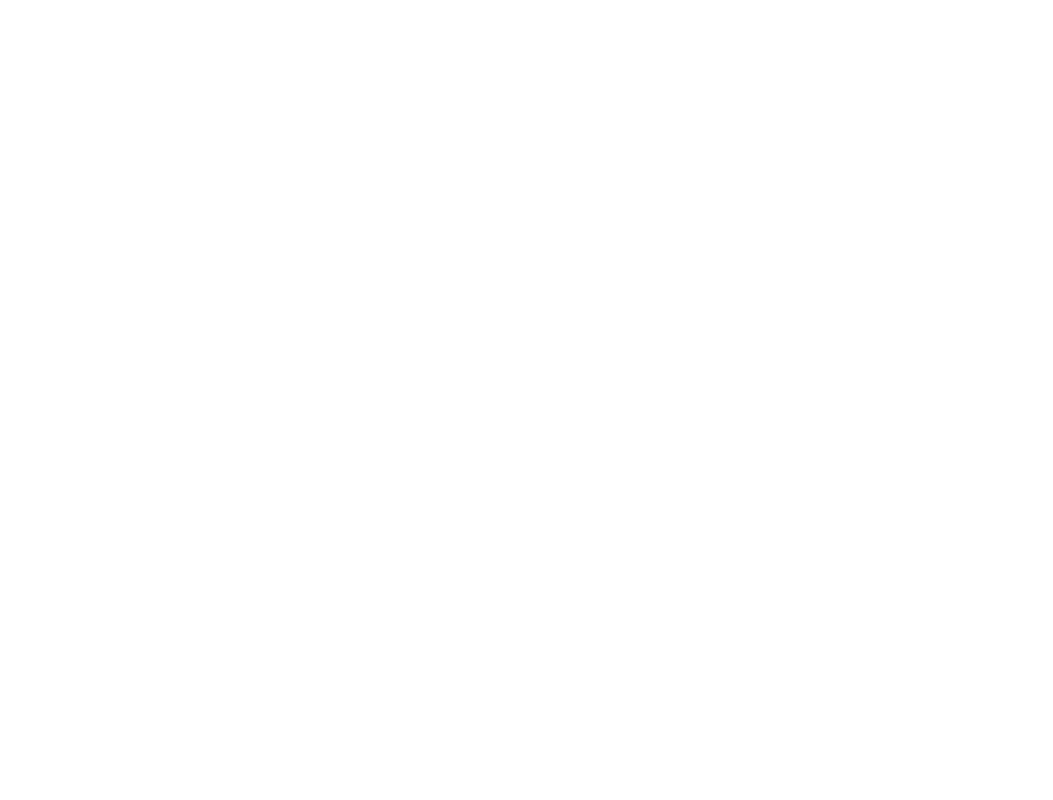
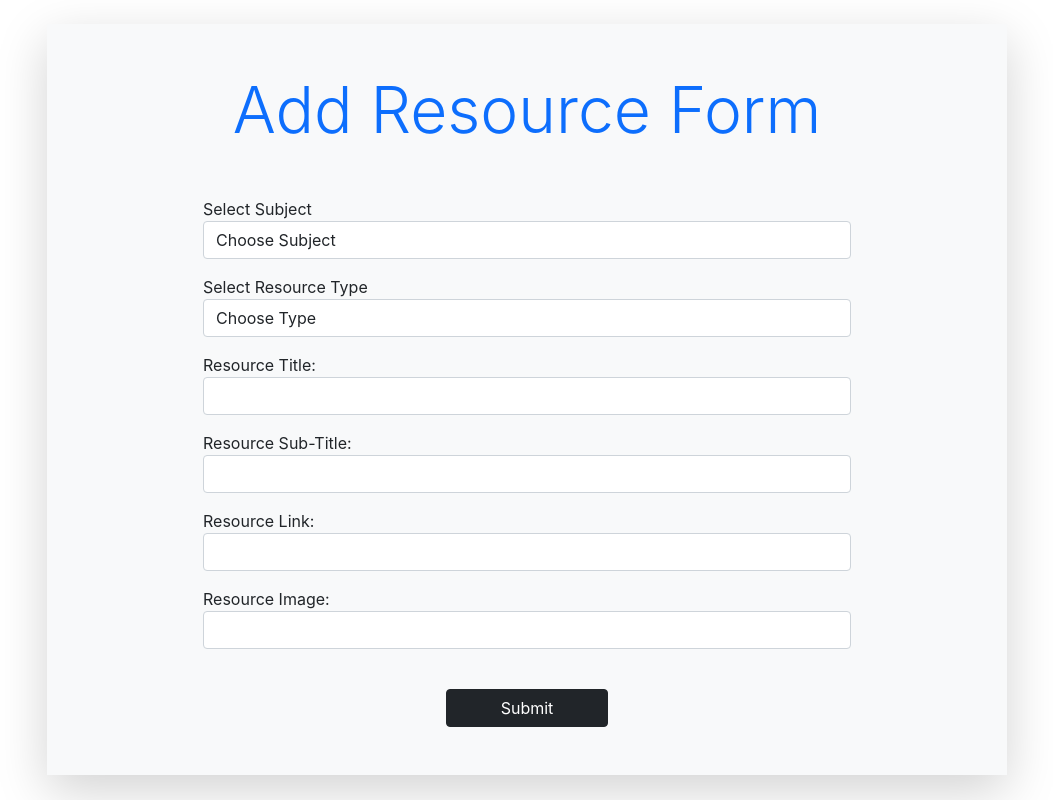
Before and after one commit to ch-neha/PrepBright, a React (Create React App) app: page /addresource in a window 1280 px wide. Before the commit this address had no page. Shown: the whole page, without its empty margins (113-1166 px from the left). Built offline with nearby package versions, Linux system fonts and the light colour scheme.

Commit message:
feat: Forms UI

```diff
--- a/package.json
+++ b/package.json
@@ -10,6 +10,7 @@
     "bootstrap": "^5.1.3",
     "react": "^17.0.2",
     "react-dom": "^17.0.2",
+    "react-hook-form": "^7.27.1",
     "react-redux": "^7.2.6",
     "react-router-dom": "^6.2.2",
     "react-scripts": "5.0.0",
--- a/src/App.js
+++ b/src/App.js
@@ -4,6 +4,8 @@ import Home from './pages/Home';
 import Subject from './pages/Subject';
 import Resource from './pages/Resource';
 import Material from './pages/Material';
+import ResourceForm from './Components/ResourceForm';
+import SubjectForm from './Components/SubjectForm';
 
 function App() {
   return (
@@ -15,6 +17,8 @@ function App() {
         <Route path='subjects' element={<Subject />} />
         <Route path='resource' element={<Resource />} />
         <Route path='subjects/resources' element={<Material />} />
+        <Route path='addresource' element={<ResourceForm />} />
+        <Route path='addsub' element={<SubjectForm />} />
       </Routes>
     </div>
   );
--- /dev/null
+++ b/src/Components/ResourceForm.js
@@ -0,0 +1,70 @@
+import React from 'react';
+import { useForm } from 'react-hook-form';
+import { Link } from 'react-router-dom'
+import { addpapers } from '../slices/papersSlice';
+import { useDispatch, useSelector } from 'react-redux';
+
+export default function ResourceForm() {
+    let { register, handleSubmit, formState: { errors } } = useForm()
+
+    let dispatch = useDispatch();
+
+    const onFormSubmit = (resourceObj) => {
+        console.log(resourceObj);
+        // let actionObj = addpapers(resourceObj);
+        // dispatch(actionObj);
+    }
+
+    const subjs = useSelector(state => state.subs);
+
+    return (
+        <div className='shadow-lg w-75 mx-auto m-4 p-5 bg-light'>
+            <p className='display-3 text-center text-primary mb-5'>Add Resource Form</p>
+            <form className="w-75 mx-auto" onSubmit={handleSubmit(onFormSubmit)}>
+                <div className="mb-3 form-group" >
+                    <label for="subj">Select Subject</label>
+                    <select id="subj" class="form-control">
+                        <option selected>Choose Subject</option>
+                        {
+                            subjs.map((ele) => <option {...register("subj")}>{ele}</option>)
+                        }
+                    </select>
+                </div>
+                <div className="mb-3 form-group" >
+                    <label for="type">Select Resource Type</label>
+                    <select id="type" class="form-control">
+                        <option selected>Choose Type</option>
+                        <option {...register("type")}>videos</option>
+                        <option {...register("type")}>pdfs</option>
+                        <option {...register("type")}>papers</option>
+                        <option {...register("type")}>impqs</option>
+                    </select>
+                </div>
+                <div className="mb-3">
+                    <label htmlFor="title">Resource Title: </label>
+                    <input type="text" id="title" className='form-control' {...register("title", { required: true, minLength: 3 })} />
+                    {errors.title?.type === 'required' && <p className='text-danger'>*Please enter the title</p>}
+                    {errors.title?.type === 'minLength' && <p className='text-danger'>*Title minimum length is 3</p>}
+                </div>
+                <div className="mb-3">
+                    <label htmlFor="subtitle">Resource Sub-Title: </label>
+                    <input type="text" id="sub-title" className='form-control' {...register("sub-title")}></input>
+                </div>
+                <div className="mb-3">
+                    <label htmlFor="link">Resource Link: </label>
+                    <input type="text" id="link" className='form-control' {...register("link")}></input>
+                </div>
+                <div className="mb-3">
+                    <label htmlFor="img">Resource Image: </label>
+                    <input type="text" id="img" className='form-control' {...register("img")}></input>
+                </div>
+                <div className='text-center'>
+                    {/* <Link to="/subjects"> */}
+                    <button type="submit" className='btn btn-dark mt-4 w-25'>Submit</button>
+                    {/* </Link> */}
+                </div>
+            </form>
+        </div>
+
+    )
+}
--- /dev/null
+++ b/src/Components/SubjectForm.js
@@ -0,0 +1,36 @@
+import { useDispatch, useSelector } from "react-redux";
+import { useForm } from 'react-hook-form';
+import { addSubject } from "../slices/subjectSlice";
+import { Link } from 'react-router-dom';
+
+export default function SubjectForm() {
+    let { register, handleSubmit, formState: { errors } } = useForm();
+
+    let subjs = useSelector(state => state.subs)
+
+    const dispatch = useDispatch();
+
+    const onFormSubmit = (formObject) => {
+        let actionObj = addSubject(formObject);
+        console.log(actionObj);
+        dispatch(actionObj);
+        console.log(subjs)
+    }
+
+    return (
+        <div className="mx-auto w-50">
+            <p className='display-3 text-center text-primary mb-5'>Add Subject</p>
+            <form className="w-75 mx-auto" onSubmit={handleSubmit(onFormSubmit)}>
+                <div className="my-3">
+                    <label htmlFor="subject">Subject Name </label>
+                    <input type="text" id="subject" className='form-control' {...register("subject")}></input>
+                </div>
+                <div className="mx-auto">
+                    {/* <Link to="/subjects"> */}
+                    <button type="submit" className="btn btn-danger">Add</button>
+                    {/* </Link> */}
+                </div>
+            </form>
+        </div>
+    );
+}
--- a/src/pages/Material.js
+++ b/src/pages/Material.js
@@ -1,5 +1,6 @@
 import { useSelector } from 'react-redux';
-import { useLocation } from 'react-router-dom'
+import { useLocation } from 'react-router-dom';
+import { Link } from 'react-router-dom';
 
 function Material() {
     const location = useLocation();
@@ -17,7 +18,7 @@ function Material() {
 
     const pdf = materials.filter(function (ele) {
         return ele.subject === sub
-    })
+    });
 
     return (
         <div className="container">
@@ -39,7 +40,7 @@ function Material() {
                                         sequi magni odit sapiente autem ea doloremque natus
                                         aliquid dolor cupiditate inventore corrupti nam?</p>
                                     <a href={ele.link} target="_blank">
-                                        <button type="button" className="btn btn-danger float-end w-25">Open</button>
+                                        <button type="button" className="btn btn-secondary float-end w-25">Open</button>
                                     </a>
                                 </div>
                             </div>
@@ -47,7 +48,15 @@ function Material() {
                     </div>
                 )
             }
-        </div>
+            <Link to="/addresource">
+                <div className='float-end'>
+                    <button type="button" className='btn btn-danger p-3' style={{ position: "fixed", bottom: 40, right: 40, }}>
+                        Add New Resource
+                    </button>
+                </div>
+
+            </Link >
+        </div >
     );
 }
 
--- a/src/pages/Subject.js
+++ b/src/pages/Subject.js
@@ -1,8 +1,8 @@
 import { useSelector } from 'react-redux';
 import { Link, Outlet } from 'react-router-dom';
+
 function Subject() {
     const subjs = useSelector(state => state.subs);
-    const color = "btn-danger"
     return (
         <div className="container">
             <div className="display-5 text-center text-primary m-3 p-2 shadow-lg bg-white">Subjects</div>
@@ -10,7 +10,7 @@ function Subject() {
                 {
                     subjs.map((element) =>
                         <Link to="/resource" state={{ from: `${element}` }}>
-                            <button type="button" className="btn btn-warning mt-5 mx-4 p-4 text-wrap">
+                            <button type="button" className="btn btn-warning text-dark mt-5 mx-4 p-4 text-wrap">
                                 <div className="display-5 text-wrap" >
                                     {element}
                                 </div>
@@ -18,10 +18,18 @@ function Subject() {
                         </Link>
                     )
                 }
-
             </div>
-
-        </div >
+            <Outlet />
+            <div>
+                <div className='float-end'>
+                    {/* <Link to="/addsub"> */}
+                    <button type="button" className='btn btn-info p-4' style={{ position: "fixed", bottom: 40, right: 40, }}>
+                        Add New Subject
+                    </button>
+                    {/* </Link> */}
+                </div>
+            </div>
+        </div>
     );
 }
 export default Subject;
--- a/src/slices/papersSlice.js
+++ b/src/slices/papersSlice.js
@@ -19,7 +19,13 @@ const materials = [
 export const papersSlice = createSlice({
     name: "papers",
     initialState: materials,
+    reducers: {
+        addpapers: (state, action) => {
+            state.push(action.payload);
+        }
+    }
 })
 
-// export reducer
+export const { addpapers } = papersSlice.actions;
+
 export default papersSlice.reducer;
--- a/src/slices/subjectSlice.js
+++ b/src/slices/subjectSlice.js
@@ -3,7 +3,15 @@ import { createSlice } from '@reduxjs/toolkit'
 export const subjectSlice = createSlice({
     name: "subjects",
     initialState: ["Python", "Computer Organisation", "DBMS", "Operating Systems", "Computer Networks", "Data Structures"],
+    reducers: {
+        addSubject: (state, action) => {
+            state.push(action.payload);
+        }
+    },
 })
+
+// get action creator functions
+export const { addSubject } = subjectSlice.actions;
 
 // export reducer
 export default subjectSlice.reducer;
```
Also changed, not shown: 1 other file (tests, documents, lock files or other folders).
